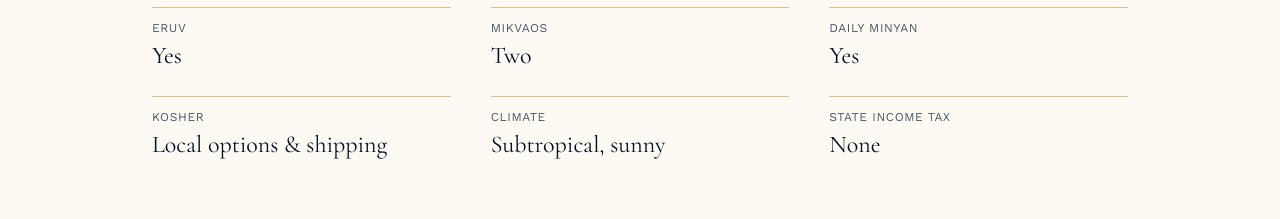
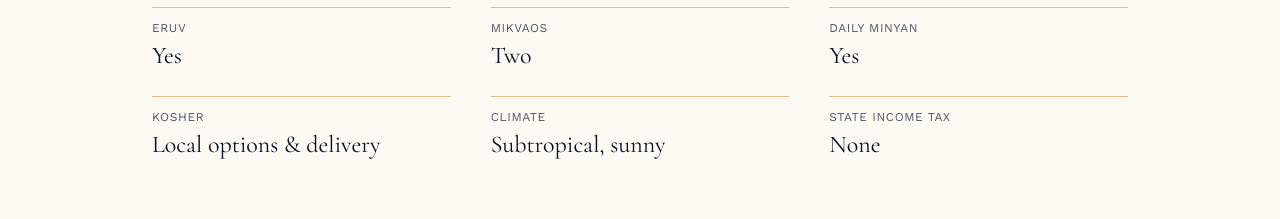
Before and after one commit to donnovan-lyons/jacksonville-jewish-learning-pod, a Next.js app: page /community in a window 1280 px wide. Shown: the part 1060-1279 px from the top of the page. Built offline with nearby package versions, Linux system fonts and the light colour scheme.

Commit message:
fix: change shipping to delivery

```diff
--- a/app/community/page.tsx
+++ b/app/community/page.tsx
@@ -50,7 +50,7 @@ const stats: Array<[string, string]> = [
   ["Eruv", "Yes"],
   ["Mikvaos", "Two"],
   ["Daily minyan", "Yes"],
-  ["Kosher", "Local options & shipping"],
+  ["Kosher", "Local options & delivery"],
   ["Climate", "Subtropical, sunny"],
   ["State income tax", "None"],
 ];
```
